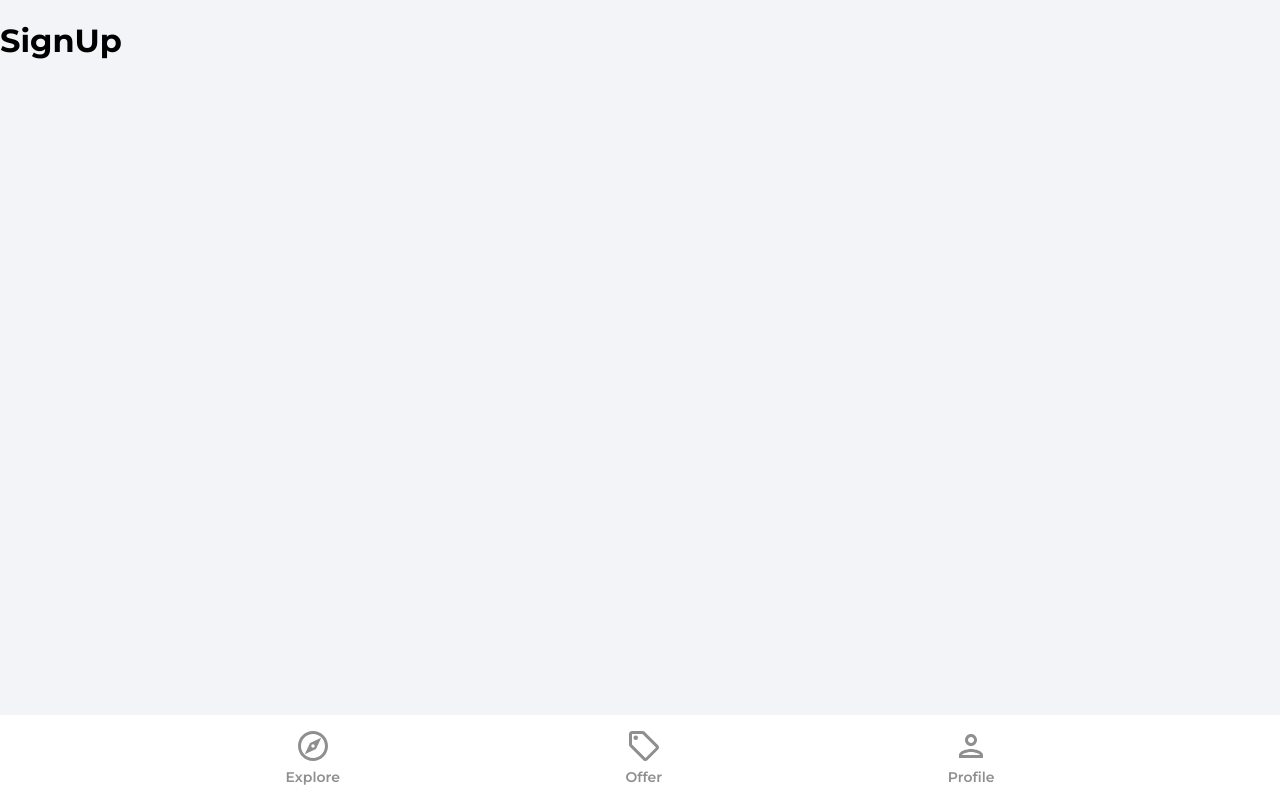
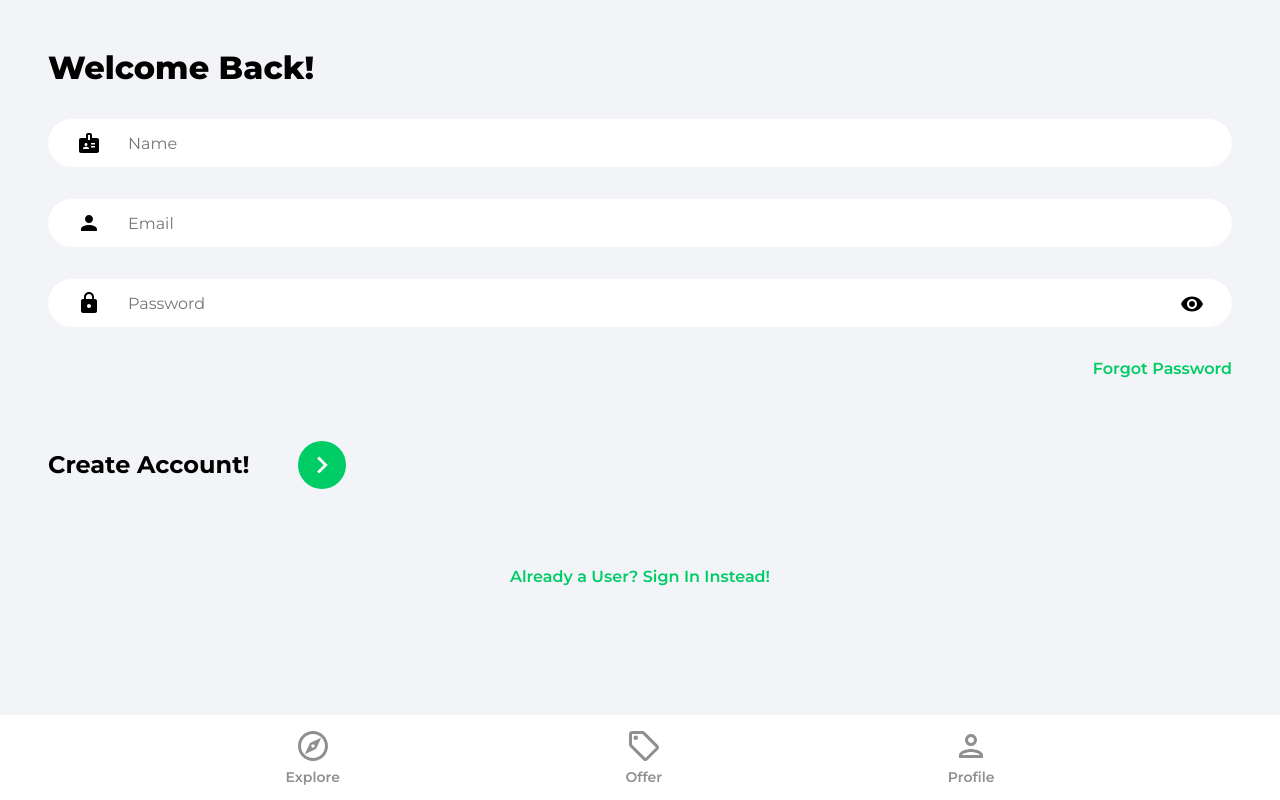
Before and after one commit to mhughes2011/house-marketplace, a React (Create React App) app: page /sign-up in a window 1280 px wide. Built offline with nearby package versions, Linux system fonts and the light colour scheme.

Commit message:
created sign in and sign up components

```diff
--- a/src/pages/ForgotPassword.jsx
+++ b/src/pages/ForgotPassword.jsx
@@ -3,7 +3,7 @@
 function ForgotPassword() {
   return (
     <div>
-      <h1>Explore</h1>
+      <h1>Forgot Password</h1>
     </div>
   )
 }
--- a/src/pages/SignIn.jsx
+++ b/src/pages/SignIn.jsx
@@ -1,10 +1,64 @@
-import React from 'react'
+import React, {useState} from 'react'
+import {Link, useNavigate} from 'react-router-dom'
+import {ReactComponent as ArrowRightIcon} from '../assets/svg/keyboardArrowRightIcon.svg'
+import visibilityIcon from '../assets/svg/visibilityIcon.svg'
 
 function SignIn() {
+  const [showPass, setShowPass] = useState(false)
+  const [formData, setFormData] = useState({
+    email: '',
+    password: ''
+  })
+
+  const {email, password} = formData
+
+  const navigate = useNavigate()
+
+  const onChange = (e) => {
+    setFormData((prevState) => ({
+      ...prevState,
+      [e.target.id]: e.target.value
+      // e.target.id allows you to have the form automatically update whichever id for input you want as long as it matches the formData state label
+    }))
+  }
+
   return (
-    <div>
-      <h1>SignIn</h1>
-    </div>
+    <>
+      <div className="pageContainer">
+        <header>
+          <p className="pageHeader">Welcome Back!</p>
+        </header>
+
+        <main>
+          <form>
+            <input type="email" className='emailInput' placeholder='Email' id='email' value={email} onChange={onChange} />
+
+            <div className="passwordInputDiv">
+              <input type={showPass ? 'text' : 'password'} className='passwordInput' placeholder='Password' id='password' value={password} onChange={onChange} />
+
+              <img src={visibilityIcon} alt="show password" className="showPassword" onClick={() => setShowPass((prevState) => !prevState)} />
+            </div>
+
+            <Link to='/forgot-password' className='forgotPasswordLink'>Forgot Password</Link>
+
+            <div className="signInBar">
+              <p className="signInText">
+                Sign In
+              </p>
+              <button className="signInButton">
+                <ArrowRightIcon fill='#ffffff' width='34px' height='34px' />
+              </button>
+            </div>
+          </form>
+
+          {/* Google OAuth Component */}
+
+          <Link to='/sign-up' className='registerLink'>
+            Don't Have an Account? Create One!
+          </Link>
+        </main>
+      </div>
+    </>
   )
 }
 
--- a/src/pages/SignUp.jsx
+++ b/src/pages/SignUp.jsx
@@ -1,10 +1,66 @@
-import React from 'react'
+import React, {useState} from 'react'
+import {Link, useNavigate} from 'react-router-dom'
+import {ReactComponent as ArrowRightIcon} from '../assets/svg/keyboardArrowRightIcon.svg'
+import visibilityIcon from '../assets/svg/visibilityIcon.svg'
 
 function SignUp() {
+  const [showPass, setShowPass] = useState(false)
+  const [formData, setFormData] = useState({
+    email: '',
+    password: '',
+    name: ''
+  })
+
+  const {email, password, name} = formData
+
+  const navigate = useNavigate()
+
+  const onChange = (e) => {
+    setFormData((prevState) => ({
+      ...prevState,
+      [e.target.id]: e.target.value
+      // e.target.id allows you to have the form automatically update whichever id for input you want as long as it matches the formData state label
+    }))
+  }
+
   return (
-    <div>
-      <h1>SignUp</h1>
-    </div>
+    <>
+      <div className="pageContainer">
+        <header>
+          <p className="pageHeader">Welcome Back!</p>
+        </header>
+
+        <main>
+          <form>
+            <input type="text" className='nameInput' placeholder='Name' id='name' value={name} onChange={onChange} />
+            <input type="email" className='emailInput' placeholder='Email' id='email' value={email} onChange={onChange} />
+
+            <div className="passwordInputDiv">
+              <input type={showPass ? 'text' : 'password'} className='passwordInput' placeholder='Password' id='password' value={password} onChange={onChange} />
+
+              <img src={visibilityIcon} alt="show password" className="showPassword" onClick={() => setShowPass((prevState) => !prevState)} />
+            </div>
+
+            <Link to='/forgot-password' className='forgotPasswordLink'>Forgot Password</Link>
+
+            <div className="signUpBar">
+              <p className="signUpText">
+                Create Account!
+              </p>
+              <button className="signUpButton">
+                <ArrowRightIcon fill='#ffffff' width='34px' height='34px' />
+              </button>
+            </div>
+          </form>
+
+          {/* Google OAuth Component */}
+
+          <Link to='/sign-in' className='registerLink'>
+            Already a User? Sign In Instead!
+          </Link>
+        </main>
+      </div>
+    </>
   )
 }
 
```
